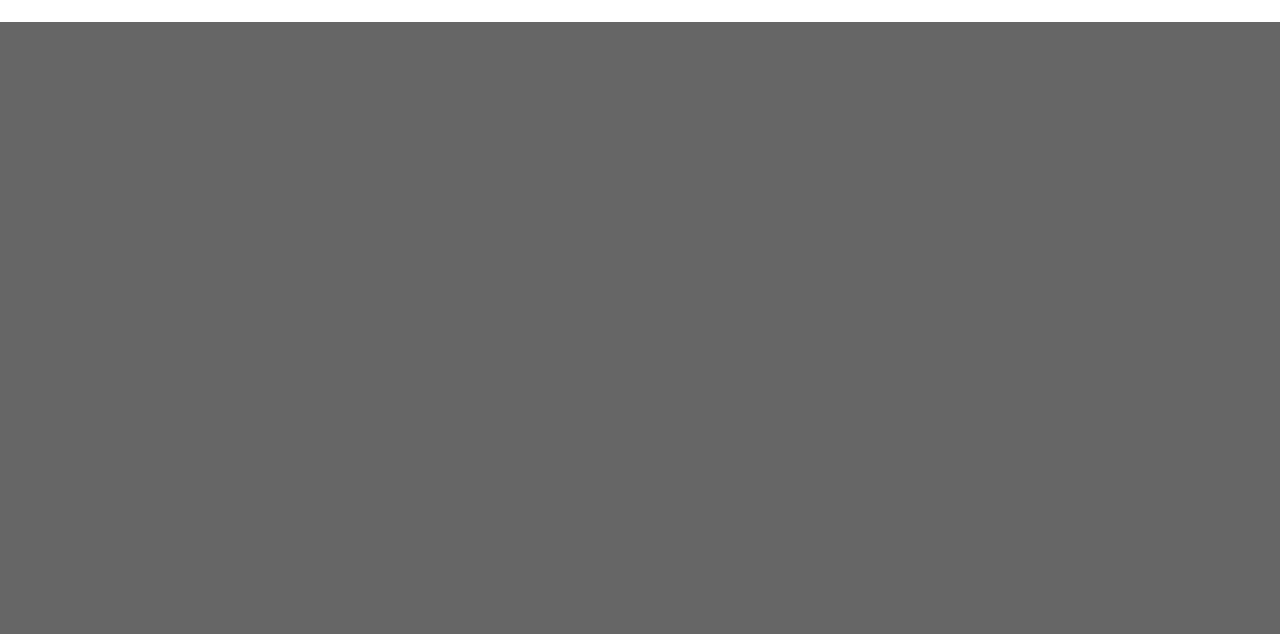
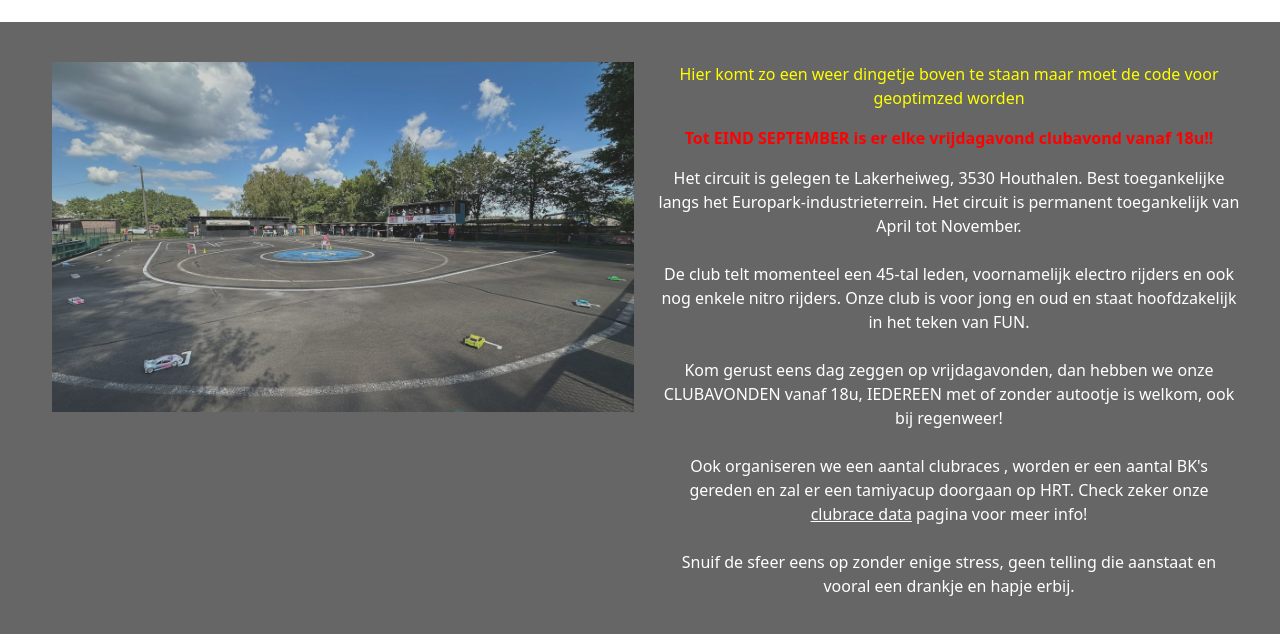
Before and after one commit to seppesnoks/HRT, a plain HTML site: page index.html in a window 1280 px wide. Shown: the part 802-1436 px from the top of the page. Drawn offline with nearby package versions, Linux system fonts and the light colour scheme; no server answers.

Commit message:
added information

```diff
--- a/assets/css/style.css
+++ b/assets/css/style.css
@@ -18,6 +18,10 @@
 
 html {
   min-width: 100vh;
+}
+
+.weeje {
+  color: yellow;
 }
 
 
@@ -305,7 +309,58 @@ h1.temp {
 
 /* Information */
 #information {
-  height: 100vh;
+  min-height: 100vh;
+  height: auto;
   background-color: rgba(0, 0, 0, 0.6);
   min-width: 100vh;
+  width: 100%;
+  background-size: cover;
+  overflow: hidden;
+  text-align: center;
 }
+
+
+#information .row{
+  padding-top: 5vh;
+  padding-right: 5vh;
+  margin-left: 5vh;
+}
+
+#information .information-img{
+  width: 100%;
+  opacity: 70%;
+}
+
+#information .text a {
+  color: var(--text-color)
+}
+
+
+#information .imp {
+  color: var(--primary-color);
+  text-decoration: solid;
+  font-weight: 700;
+}
+
+#information .text {
+  color: var(--text-color);
+  text-decoration: solid;
+  font-weight: 400;
+}
+
+@media (max-width: 992px) {
+  #information {
+    width: auto;
+    min-width: none;
+  }
+
+  #information .dislay-none-mobile {
+    display: none;
+  }
+
+  #information .row {
+    padding-top: 5vh;
+    padding-right: 0vh;
+    margin-left: 0vh;
+  }
+}
--- a/index.html
+++ b/index.html
@@ -45,7 +45,9 @@
     <!-- Fonts -->
     <link rel="preconnect" href="https://fonts.googleapis.com">
     <link rel="preconnect" href="https://fonts.gstatic.com" crossorigin>
-    <link href="https://fonts.googleapis.com/css2?family=Titillium+Web:ital,wght@0,200;0,300;0,400;0,600;0,700;0,900;1,200;1,300;1,400;1,600;1,700&display=swap" rel="stylesheet">
+    <link
+        href="https://fonts.googleapis.com/css2?family=Titillium+Web:ital,wght@0,200;0,300;0,400;0,600;0,700;0,900;1,200;1,300;1,400;1,600;1,700&display=swap"
+        rel="stylesheet">
 
 
 </head>
@@ -53,13 +55,15 @@
 <body>
     <div class="navigation">
         <button class="btn btn-primary navigation-button" type="button" data-bs-toggle="offcanvas"
-            data-bs-target="#offcanvasWithBothOptions" aria-controls="offcanvasWithBothOptions"><i class="fa-solid fa-bars"></i></button>
+            data-bs-target="#offcanvasWithBothOptions" aria-controls="offcanvasWithBothOptions"><i
+                class="fa-solid fa-bars"></i></button>
 
         <div class="offcanvas offcanvas-start" data-bs-scroll="true" tabindex="-1" id="offcanvasWithBothOptions"
             aria-labelledby="offcanvasWithBothOptionsLabel">
-            <div class="offcanvas-header" >
+            <div class="offcanvas-header">
                 <h5 class="offcanvas-title" id="offcanvasWithBothOptionsLabel">Houthalens Racing Team</h5>
-                <button type="button" class="close-btn" data-bs-dismiss="offcanvas"><i class="fa-solid fa-xmark"></i></button>
+                <button type="button" class="close-btn" data-bs-dismiss="offcanvas"><i
+                        class="fa-solid fa-xmark"></i></button>
             </div>
             <div class="offcanvas-body">
                 <div class="navigation-options-card">
@@ -75,8 +79,8 @@
                 <div class="weather-card card">
                     <div class="search">
                         <input type="text" class="search-bar" placeholder="Search">
-                      <button><svg stroke="currentColor" fill="currentColor" stroke-width="0" viewBox="0 0 1024 1024" height="1.5em"
-                          width="1.5em" xmlns="http://www.w3.org/2000/svg">
+                        <button><svg stroke="currentColor" fill="currentColor" stroke-width="0" viewBox="0 0 1024 1024"
+                                height="1.5em" width="1.5em" xmlns="http://www.w3.org/2000/svg">
                                 <path
                                     d="M909.6 854.5L649.9 594.8C690.2 542.7 712 479 712 412c0-80.2-31.3-155.4-87.9-212.1-56.6-56.7-132-87.9-212.1-87.9s-155.5 31.3-212.1 87.9C143.2 256.5 112 331.8 112 412c0 80.1 31.3 155.5 87.9 212.1C256.5 680.8 331.8 712 412 712c67 0 130.6-21.8 182.7-62l259.7 259.6a8.2 8.2 0 0 0 11.6 0l43.6-43.5a8.2 8.2 0 0 0 0-11.6zM570.4 570.4C528 612.7 471.8 636 412 636s-116-23.3-158.4-65.6C211.3 528 188 471.8 188 412s23.3-116.1 65.6-158.4C296 211.3 352.2 188 412 188s116.1 23.2 158.4 65.6S636 352.2 636 412s-23.3 116.1-65.6 158.4z">
                                 </path>
@@ -102,7 +106,47 @@
         </div>
     </section>
     <section id="information">
-
+        <div class="" data-aos="fade-up">
+            <div class="row">
+                <div class="col dislay-none-mobile">
+                    <img class="information-img" src="assets/img/1.jpg">
+                </div>
+                <div class="col justify-content-center text-center">
+                    <p class="weeje">Hier komt zo een weer dingetje boven te staan maar moet de code voor geoptimzed
+                        worden
+                    </p>
+                    <p class="imp ">Tot EIND SEPTEMBER is er
+                        elke vrijdagavond clubavond vanaf 18u!!</p>
+                    <p class="text ">Het circuit is gelegen te
+                        Lakerheiweg, 3530 Houthalen. Best toegankelijke langs het Europark-industrieterrein. Het circuit
+                        is
+                        permanent toegankelijk van April tot November.
+                        <br>
+                        <br>
+                        De club telt momenteel een 45-tal leden, voornamelijk electro rijders en ook nog enkele nitro
+                        rijders.
+                        Onze club is voor jong en oud en staat hoofdzakelijk in het teken van FUN.
+                        <br>
+                        <br>
+                        Kom gerust eens dag zeggen op vrijdagavonden, dan hebben we onze CLUBAVONDEN vanaf 18u, IEDEREEN
+                        met
+                        of
+                        zonder autootje is welkom, ook bij regenweer!
+                        <br>
+                        <br>
+                        Ook organiseren we een aantal clubraces , worden er een aantal BK's gereden en zal er een
+                        tamiyacup
+                        doorgaan op HRT.
+                        Check zeker onze <a href="de_club.html">clubrace data</a> pagina voor meer info!
+                        <br>
+                        <br>
+                        Snuif de sfeer eens op zonder enige stress, geen telling die aanstaat en vooral een drankje en
+                        hapje
+                        erbij.
+                    </p>
+                </div>
+            </div>
+        </div>
     </section>
 </body>
 <a href="#" class="back-to-top d-flex align-items-center justify-content-center"><i
```
Also changed, not shown: assets/img/1.jpg (added). Lines whose indentation alone changed are shown as unchanged.
